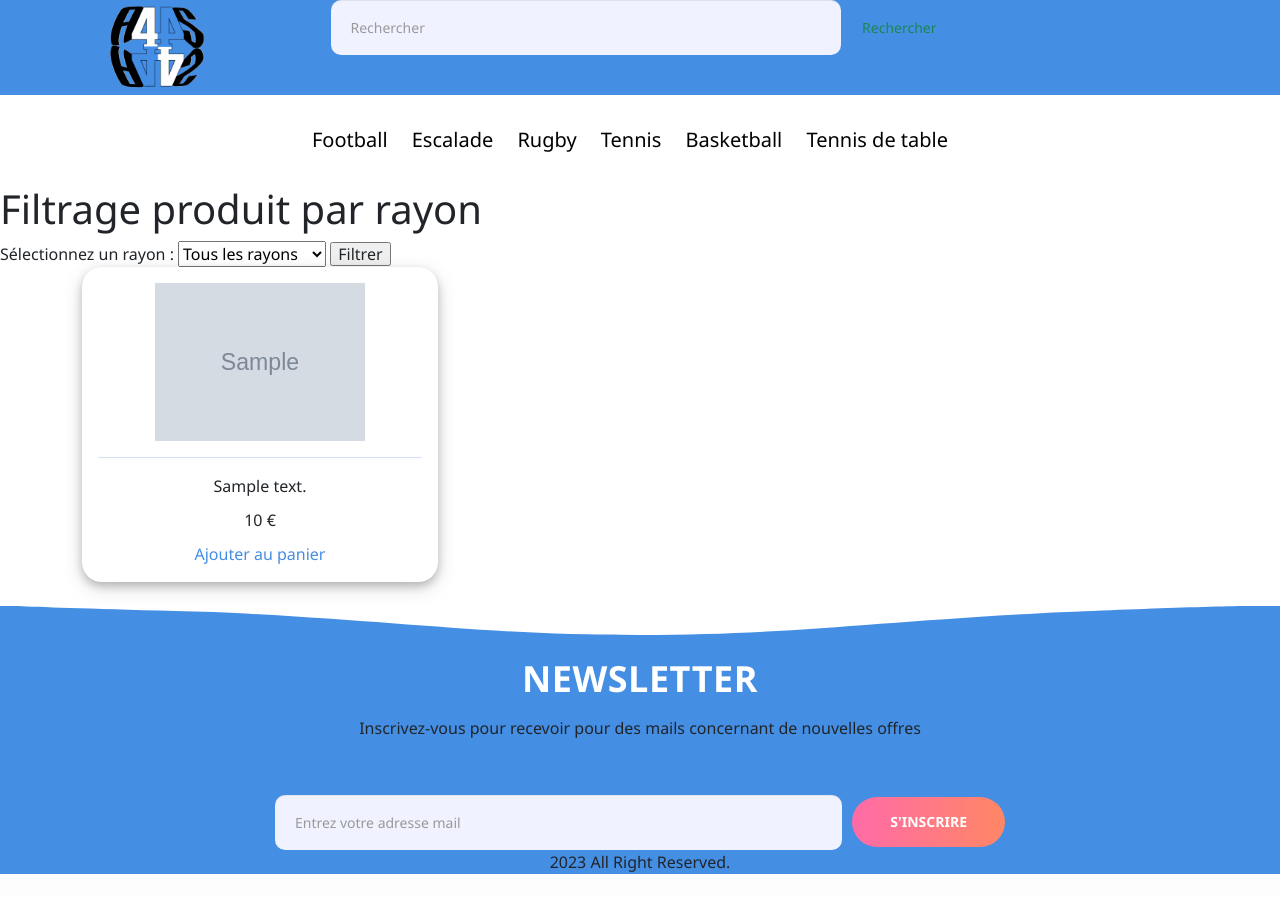
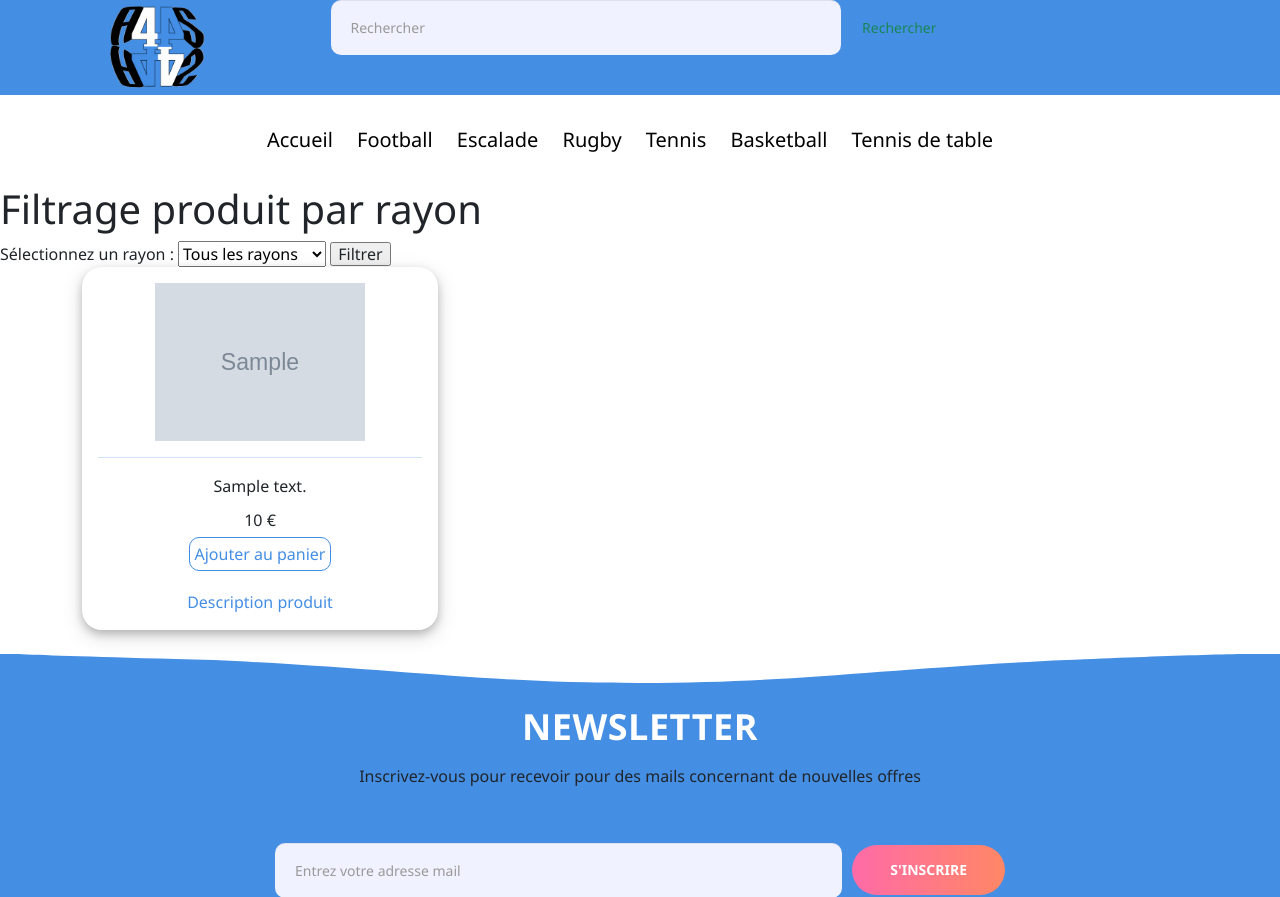
Before and after one commit to oriswalft/Projet-AP3, a Symfony app: template templates/home/accueil.html.twig in a window 1280 px wide. Shown: the top 897 px of the page. Before the commit the page ends 874 px from the top, so only its background shows below. Run offline with Twig, Linux system fonts and the light colour scheme; the template is opened without the code that fills it: most values are stand-ins (such as "Sample title", 1, 10 or a date in 2020); grey boxes marked "Sample" are stand-in pictures; some libraries are stand-ins or nearby versions.

Commit message:
Ajout path pour la navbar plus rajout du bouton détail

```diff
--- a/templates/base.html.twig
+++ b/templates/base.html.twig
@@ -32,22 +32,25 @@
         <div class="navbar col-12">
                     <ul class="navbar-menu">
                         <li class="nav-item">
-                            <a class="nav-football" href="#">Football</a>
+                            <a class="nav-football" href="{{ path('app_accueil', {'categorie': 0}) }}">Accueil</a>
                         </li>
                         <li class="nav-item">
-                            <a class="nav-escalade" href="#">Escalade</a>
+                            <a class="nav-football" href="{{ path('app_accueil', {'categorie': 1}) }}">Football</a>
                         </li>
                         <li class="nav-item">
-                            <a class="nav-rugby" href="#">Rugby</a>
+                            <a class="nav-escalade" href="{{ path('app_accueil', {'categorie': 2}) }}">Escalade</a>
                         </li>
                         <li class="nav-item">
-                            <a class="nav-tennis" href="#">Tennis</a>
+                            <a class="nav-rugby" href="{{ path('app_accueil', {'categorie': 3}) }}">Rugby</a>
                         </li>
                         <li class="nav-item">
-                            <a class="nav-basketball" href="#">Basketball</a>
+                            <a class="nav-tennis" href="{{ path('app_accueil', {'categorie': 4}) }}">Tennis</a>
                         </li>
                         <li class="nav-item">
-                            <a class="nav-ping_pong" href="#">Tennis de table</a>
+                            <a class="nav-basketball" href="{{ path('app_accueil', {'categorie': 5}) }}">Basketball</a>
+                        </li>
+                        <li class="nav-item">
+                            <a class="nav-ping_pong" href="{{ path('app_accueil', {'categorie': 6}) }}">Tennis de table</a>
                         </li>
                     </ul>
                 </div>
--- a/templates/home/accueil.html.twig
+++ b/templates/home/accueil.html.twig
@@ -54,7 +54,9 @@
                             <hr>
                             <p class="card-text">{{ produit.description }}</p>
                             <p class="card-text">{{ produit.prix }} €</p>
-                            <a href="{{ path('product_detail', {'id': produit.id}) }}">Ajouter au panier</a>
+                            <a id="bouton" href="{{ path('product_detail', {'id': produit.id}) }}">Ajouter au panier</a>
+                            <br><br>
+                            <a href="{{ path('product_detail', {'id': produit.id}) }}">Description produit</a>
                         </div>
                     </div>
                 </div>
```
Lines whose indentation alone changed are shown as unchanged.
